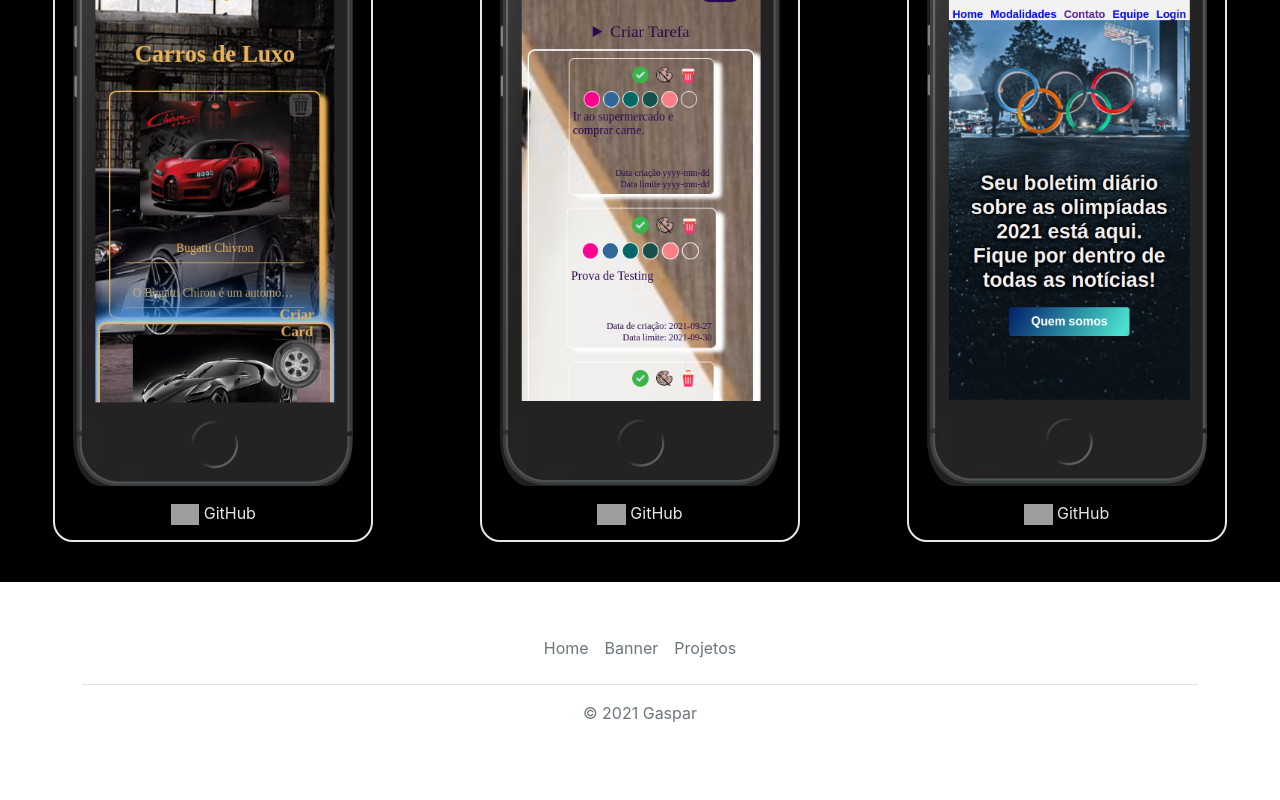
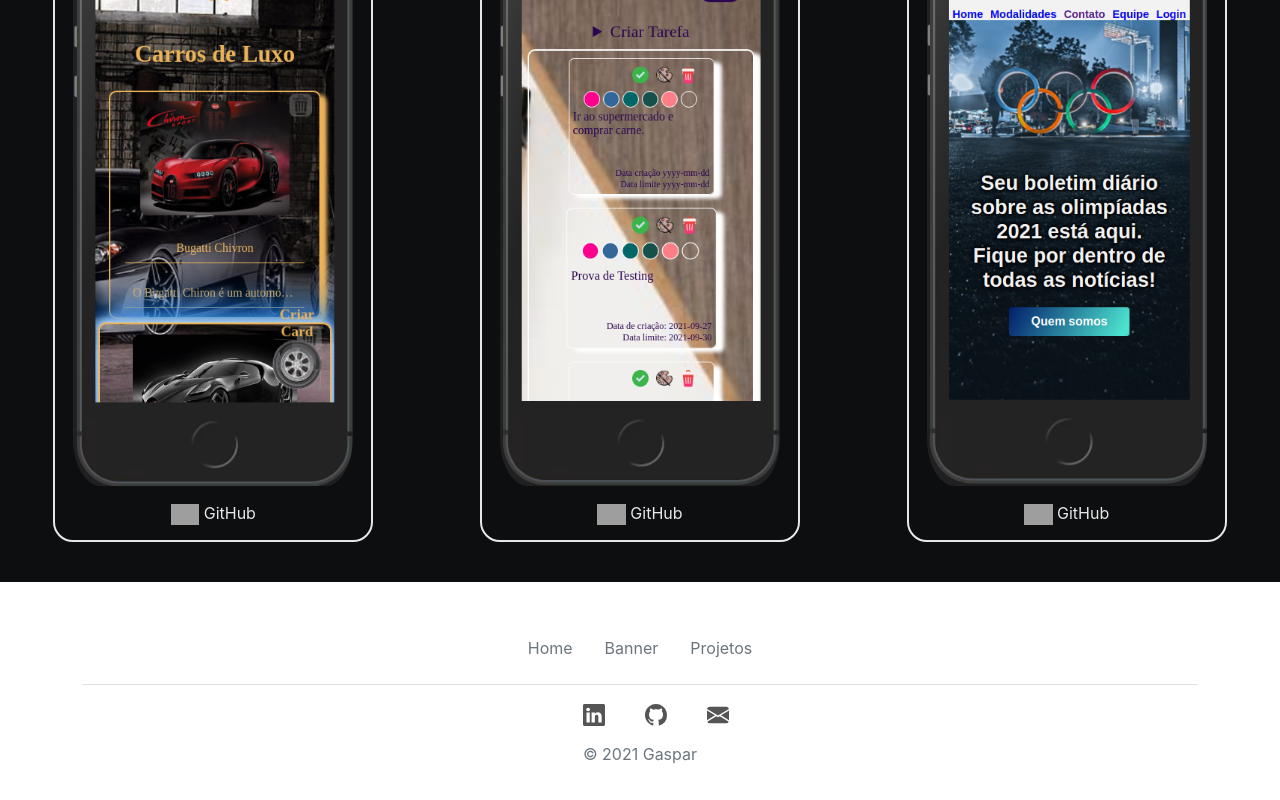
Before and after one commit to GasparPSousa/frontEnd03-Checkpoint01, a React (Create React App) app: page / in a window 1280 px wide. Shown: the part 1086-1886 px from the top of the page. Built offline with nearby package versions, Linux system fonts and the light colour scheme; grey boxes are pictures that could not be loaded.

Commit message:
Inserindo os icones de contato no Footer com os respectivos redirecionamento e fazendo as ancoragens necessarias

```diff
--- a/src/App.scss
+++ b/src/App.scss
@@ -1,3 +1,3 @@
 main {
-  background-color: #000;
+  background-color: #0D0E0F;
 }
--- a/src/components/Banner/style.scss
+++ b/src/components/Banner/style.scss
@@ -8,8 +8,6 @@
   flex-direction: column;
   justify-content: center;
   align-items: center;
-
-
 }
 
 .foto{
--- a/src/components/Footer/index.js
+++ b/src/components/Footer/index.js
@@ -1,3 +1,5 @@
+/* eslint-disable react/jsx-no-target-blank */
+/* eslint-disable jsx-a11y/anchor-has-content */
 /* eslint-disable jsx-a11y/anchor-is-valid */
 
 import './style.scss';
@@ -6,13 +8,38 @@
 
     return(
       <div class="container">
-        <footer class="py-3 my-4">
+        <footer id="footer" class="py-3 my-4">
           <ul class="nav justify-content-center border-bottom pb-3 mb-3">
             <li class="nav-item"><a href="#" class="nav-link px-2 text-muted">Home</a></li>
-            <li class="nav-item"><a href="#" class="nav-link px-2 text-muted">Banner</a></li>
-            <li class="nav-item"><a href="#" class="nav-link px-2 text-muted">Projetos</a></li>
+            <li class="nav-item"><a href="#banner" class="nav-link px-4 text-muted">Banner</a></li>
+            <li class="nav-item"><a href="#projetos" class="nav-link px-2 text-muted">Projetos</a></li>
           </ul>
-          <p class="text-center text-muted">© 2021 Gaspar</p>
+
+          <ul className="lista">
+            <li>
+              <a href="https://www.linkedin.com/in/gasparpsousa" target="_blank">
+                  <svg xmlns="http://www.w3.org/2000/svg" width="22" height="22" fill="#555"  class="bi bi-linkedin" viewBox="0 0 16 16">
+                      <path d="M0 1.146C0 .513.526 0 1.175 0h13.65C15.474 0 16 .513 16 1.146v13.708c0 .633-.526 1.146-1.175 1.146H1.175C.526 16 0 15.487 0 14.854V1.146zm4.943 12.248V6.169H2.542v7.225h2.401zm-1.2-8.212c.837 0 1.358-.554 1.358-1.248-.015-.709-.52-1.248-1.342-1.248-.822 0-1.359.54-1.359 1.248 0 .694.521 1.248 1.327 1.248h.016zm4.908 8.212V9.359c0-.216.016-.432.08-.586.173-.431.568-.878 1.232-.878.869 0 1.216.662 1.216 1.634v3.865h2.401V9.25c0-2.22-1.184-3.252-2.764-3.252-1.274 0-1.845.7-2.165 1.193v.025h-.016a5.54 5.54 0 0 1 .016-.025V6.169h-2.4c.03.678 0 7.225 0 7.225h2.4z" />
+                  </svg>
+              </a>
+            </li>
+            <li>
+              <a href="https://github.com/GasparPSousa" target="_blank">
+                <svg xmlns="http://www.w3.org/2000/svg" width="22" height="22" fill="#555" class="bi bi-github" viewBox="0 0 16 16">
+                    <path d="M8 0C3.58 0 0 3.58 0 8c0 3.54 2.29 6.53 5.47 7.59.4.07.55-.17.55-.38 0-.19-.01-.82-.01-1.49-2.01.37-2.53-.49-2.69-.94-.09-.23-.48-.94-.82-1.13-.28-.15-.68-.52-.01-.53.63-.01 1.08.58 1.23.82.72 1.21 1.87.87 2.33.66.07-.52.28-.87.51-1.07-1.78-.2-3.64-.89-3.64-3.95 0-.87.31-1.59.82-2.15-.08-.2-.36-1.02.08-2.12 0 0 .67-.21 2.2.82.64-.18 1.32-.27 2-.27.68 0 1.36.09 2 .27 1.53-1.04 2.2-.82 2.2-.82.44 1.1.16 1.92.08 2.12.51.56.82 1.27.82 2.15 0 3.07-1.87 3.75-3.65 3.95.29.25.54.73.54 1.48 0 1.07-.01 1.93-.01 2.2 0 .21.15.46.55.38A8.012 8.012 0 0 0 16 8c0-4.42-3.58-8-8-8z"/>
+                </svg>
+              </a>
+            </li>
+            <li>
+              <a href="gasparufrj@gmail.com" target="_blank">
+                <svg xmlns="http://www.w3.org/2000/svg" width="22" height="22" fill="#555" class="bi bi-envelope-fill" viewBox="0 0 16 16">
+                  <path d="M.05 3.555A2 2 0 0 1 2 2h12a2 2 0 0 1 1.95 1.555L8 8.414.05 3.555ZM0 4.697v7.104l5.803-3.558L0 4.697ZM6.761 8.83l-6.57 4.027A2 2 0 0 0 2 14h12a2 2 0 0 0 1.808-1.144l-6.57-4.027L8 9.586l-1.239-.757Zm3.436-.586L16 11.801V4.697l-5.803 3.546Z"/>
+                </svg>
+              </a>
+            </li>
+          </ul>
+
+          <p class="text-center text-muted">© 2021    Gaspar</p>
         </footer>
       </div>
     )
--- a/src/components/Footer/style.scss
+++ b/src/components/Footer/style.scss
@@ -0,0 +1,15 @@
+h3 {
+  display: inline;
+}
+
+.lista {
+  text-align: center;
+
+
+  li {
+    display: inline;
+    list-style: none;
+    text-align: center;
+    margin: 0 20px;
+  }
+}
--- a/src/components/Header/index.js
+++ b/src/components/Header/index.js
@@ -17,13 +17,13 @@
           <div class="navbar-collapse collapse" id="navbarsExample01" >
             <ul class="navbar-nav me-auto mb-2">
               <li class="nav-item">
-                <a class="nav-link active" aria-current="page" href="#">Banner</a>
+                <a class="nav-link active" aria-current="page" href="#banner">Banner</a>
               </li>
               <li class="nav-item">
-                <a class="nav-link active" aria-current="page" href="#">Projetos</a>
+                <a class="nav-link active" aria-current="page" href="#projetos">Projetos</a>
               </li>
               <li class="nav-item">
-                <a class="nav-link active" aria-current="page" href="#">Footer</a>
+                <a class="nav-link active" aria-current="page" href="#footer">Contatos</a>
               </li>
             </ul>
           </div>
```
